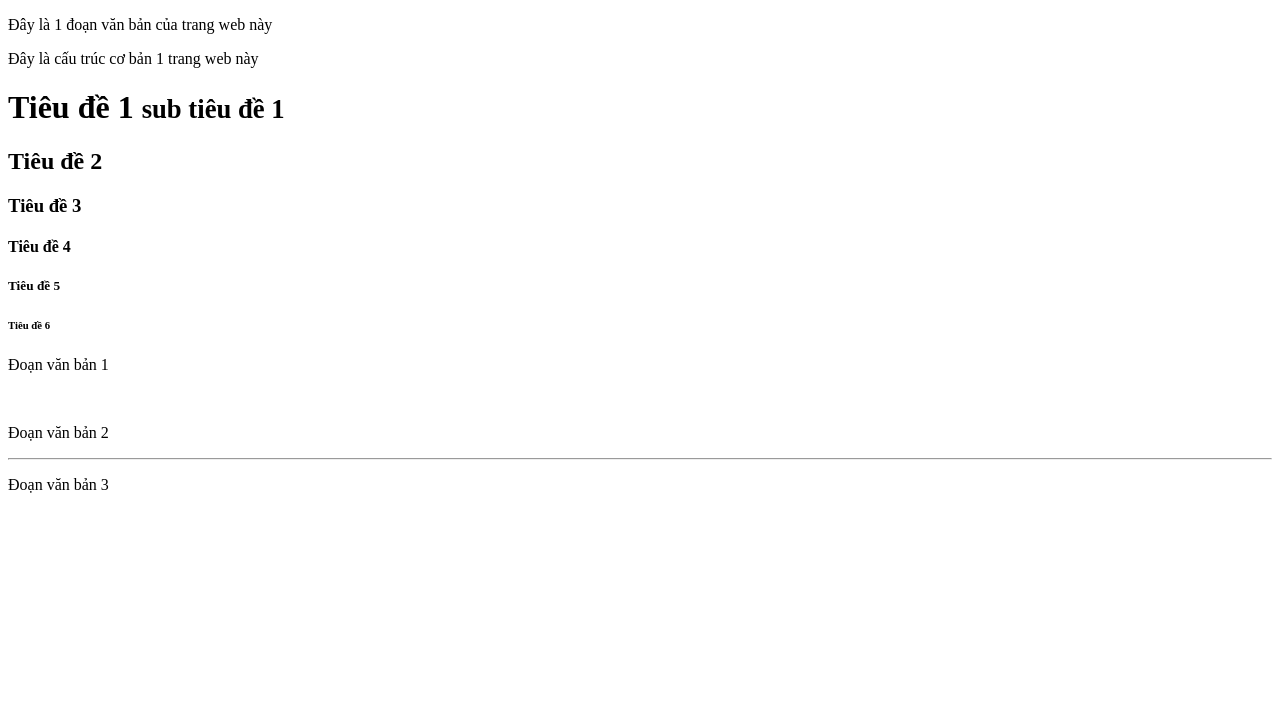
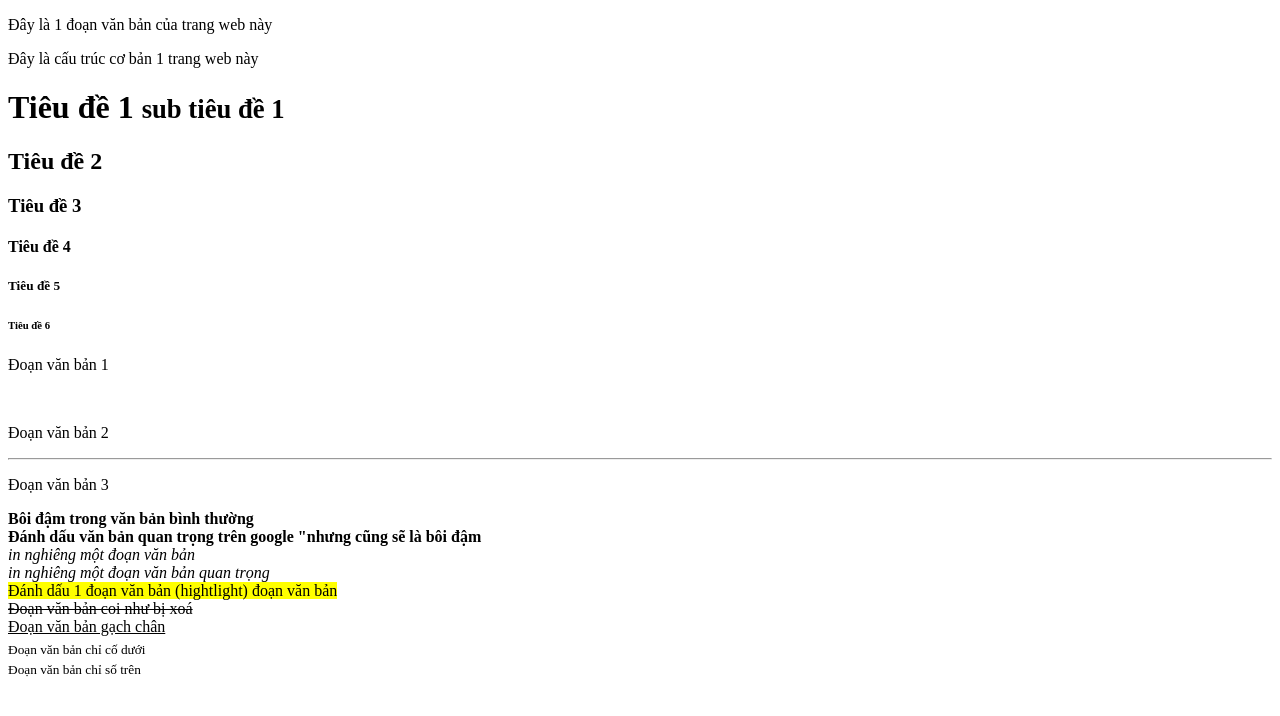
Before and after one commit to daji-171203/qu-n-l-chu-i-cung-ng, a plain HTML site: page index.html in a window 1280 px wide. Drawn offline with Linux system fonts and the light colour scheme.

Commit message:
html-formatting

```diff
--- a/index.html
+++ b/index.html
@@ -17,5 +17,14 @@
     <p>Đoạn văn bản 1</p><br>
     <p>Đoạn văn bản 2</p><hr>
     <p>Đoạn văn bản 3</p>
+    <b>Bôi đậm trong văn bản bình thường</b><br>
+    <strong>Đánh dấu văn bản quan trọng trên google "nhưng cũng sẽ là bôi đậm</strong><br>
+    <i>in nghiêng một đoạn văn bản</i><br>
+    <em>in nghiêng một đoạn văn bản quan trọng</em><br>
+    <mark>Đánh dấu 1 đoạn văn bản (hightlight) đoạn văn bản</mark><br>
+    <del>Đoạn văn bản coi như bị xoá</del><br>
+    <u>Đoạn văn bản gạch chân</u><br>
+    <sub>Đoạn văn bản chỉ cố dưới</sub><br>
+    <sup>Đoạn văn bản chỉ số trên<sup>
 </body>
 </html>
```
